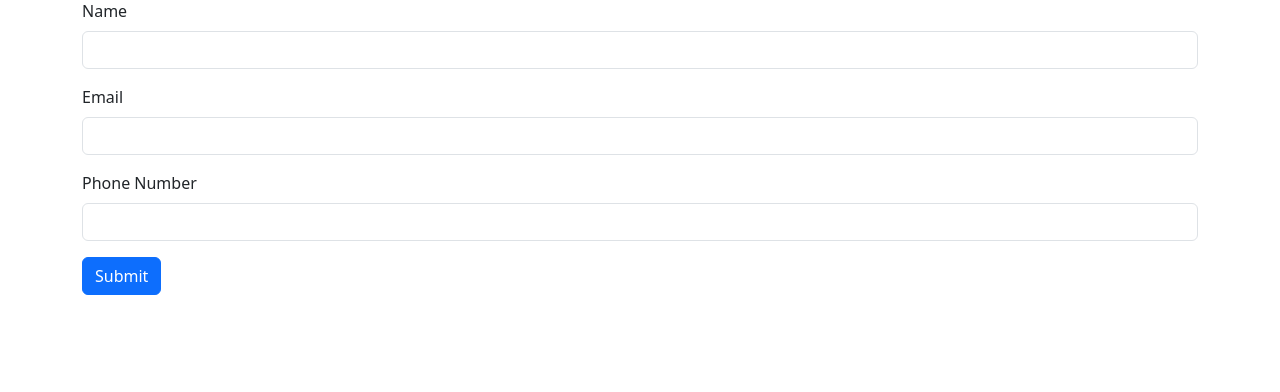
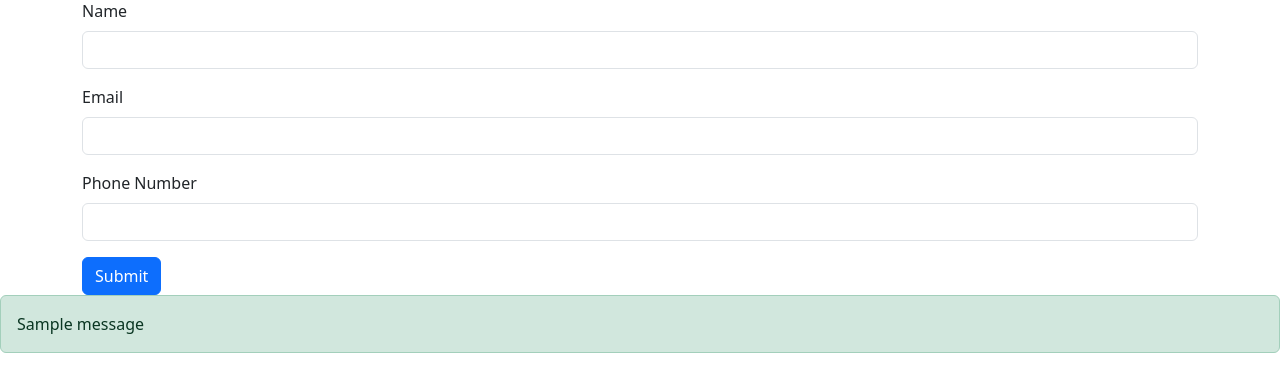
Before and after one commit to TamirP123/django-startup, a Django app: page /contact/ in a window 1280 px wide. Shown: the part 95-487 px from the top of the page. Run offline with Django 5.2, Linux system fonts and the light colour scheme; one stand-in notice (Sample message) is shown.

Commit message:
Fixed message display

```diff
--- a/myProject/myApp/templates/myApp/contact.html
+++ b/myProject/myApp/templates/myApp/contact.html
@@ -11,7 +11,7 @@
 <div class="container mt-5">
     <h2>Contact Me</h2>
     <form method="POST" action="{% url 'contact' %}">
-
+        {% csrf_token %}
         <div class="mb-3">
             <label for="name" class="form-label">Name</label>
             <input type="text" class="form-control" id="name" name="name" required>
@@ -31,6 +31,14 @@
     </form>
 </div>
 
+{% if messages %}
+  <div class="alert alert-success" role="alert">
+    {% for message in messages %}
+      {{ message }}
+    {% endfor %}
+  </div>
+{% endif %}
+
 <script src="https://cdn.jsdelivr.net/npm/bootstrap@5.3.0/dist/js/bootstrap.bundle.min.js"></script>
 </body>
 </html>
--- a/myProject/myApp/views.py
+++ b/myProject/myApp/views.py
@@ -21,7 +21,7 @@ def contact(request):
         print(f"Received contact request from {name}, Email: {email}, Phone: {phone}")
 
         messages.success(request, "Your message has been sent successfully!")
-        return redirect("home")  # Redirect to home page
+        return redirect("contact")  # Redirect to contact page with message displayed.
 
     context = {}
 
```
